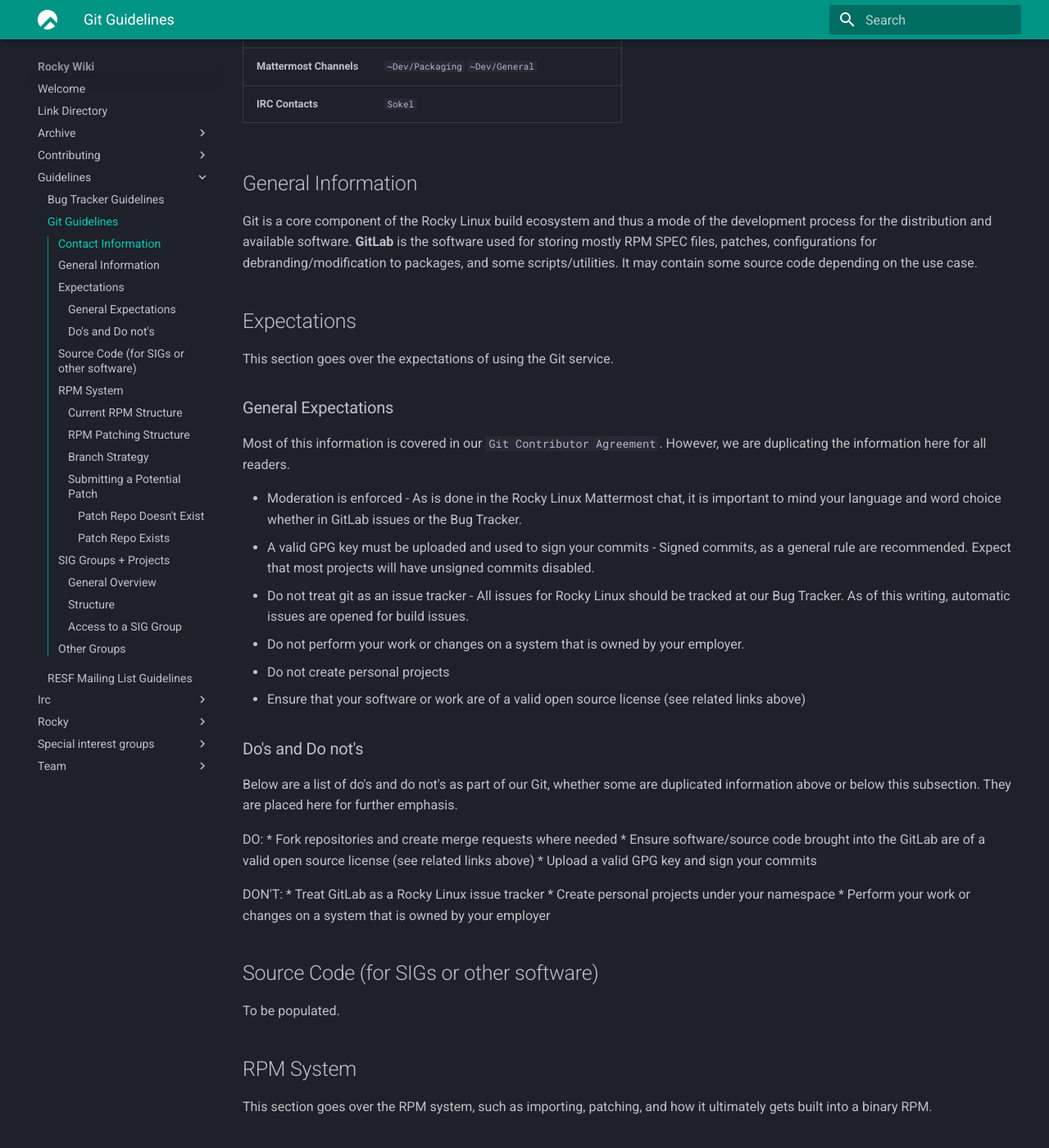
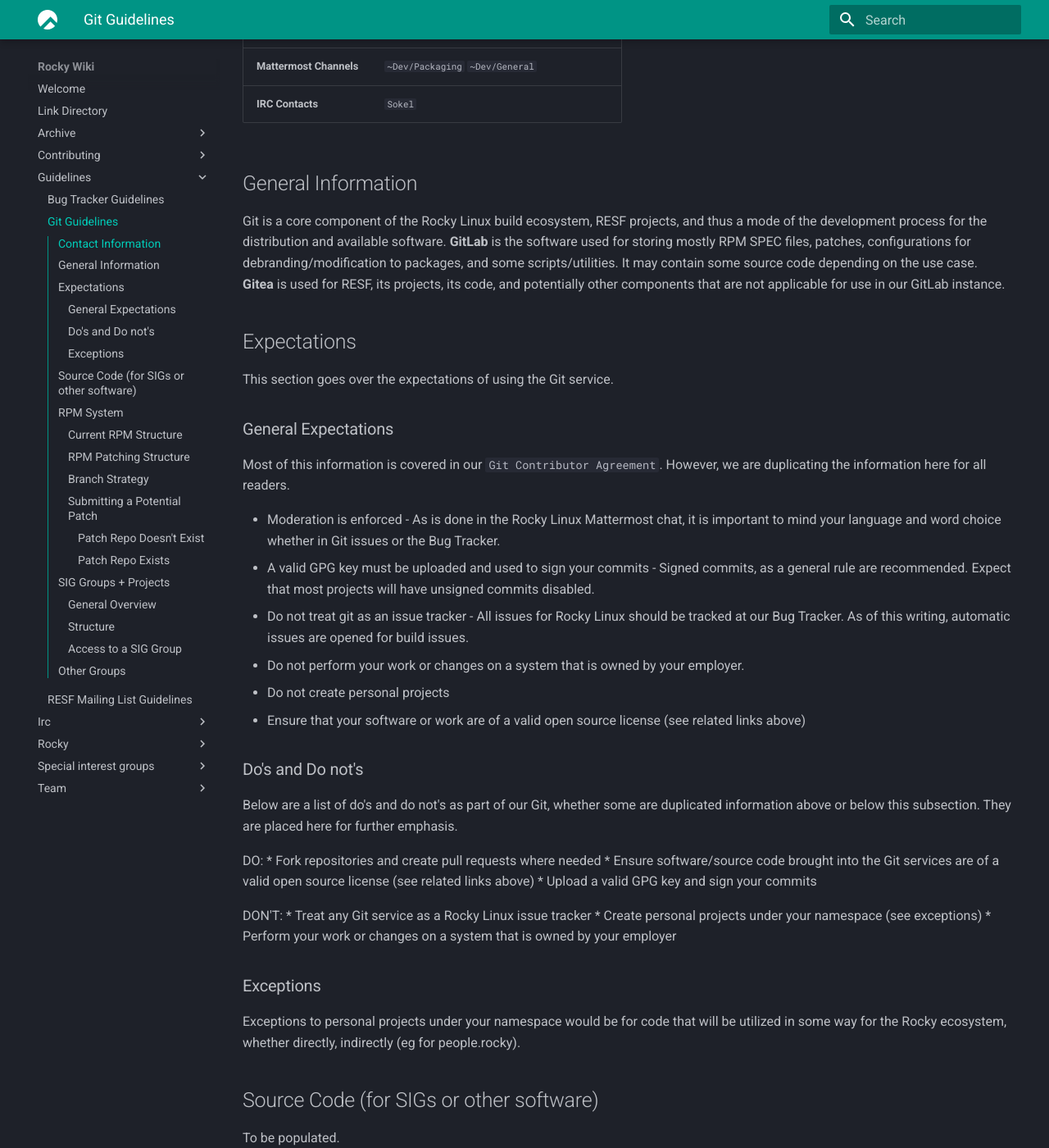
Before and after one commit to rocky-linux/wiki.rockylinux.org, an MkDocs documentation site: the page built from docs/guidelines/git_guidelines.md, in a window 1280 px wide and 1400 px high, scrolled down 405 px. Shown: the whole window at 82% size. Built offline with MkDocs 1.6.1 and Material for MkDocs 9.7.7, drawn with Linux system fonts in a browser that asks for light colours.

Commit message:
start awx guidelines

```diff
--- a/docs/guidelines/git_guidelines.md
+++ b/docs/guidelines/git_guidelines.md
@@ -14,7 +14,7 @@
 
 ## General Information
 
-Git is a core component of the Rocky Linux build ecosystem and thus a mode of the development process for the distribution and available software. **GitLab** is the software used for storing mostly RPM SPEC files, patches, configurations for debranding/modification to packages, and some scripts/utilities. It may contain some source code depending on the use case.
+Git is a core component of the Rocky Linux build ecosystem, RESF projects, and thus a mode of the development process for the distribution and available software. **GitLab** is the software used for storing mostly RPM SPEC files, patches, configurations for debranding/modification to packages, and some scripts/utilities. It may contain some source code depending on the use case. **Gitea** is used for RESF, its projects, its code, and potentially other components that are not applicable for use in our GitLab instance.
 
 ## Expectations
 
@@ -24,7 +24,7 @@
 
 Most of this information is covered in our `Git Contributor Agreement`. However, we are duplicating the information here for all readers.
 
-* Moderation is enforced - As is done in the Rocky Linux Mattermost chat, it is important to mind your language and word choice whether in GitLab issues or the Bug Tracker.
+* Moderation is enforced - As is done in the Rocky Linux Mattermost chat, it is important to mind your language and word choice whether in Git issues or the Bug Tracker.
 * A valid GPG key must be uploaded and used to sign your commits - Signed commits, as a general rule are recommended. Expect that most projects will have unsigned commits disabled.
 * Do not treat git as an issue tracker - All issues for Rocky Linux should be tracked at our Bug Tracker. As of this writing, automatic issues are opened for build issues.
 * Do not perform your work or changes on a system that is owned by your employer.
@@ -36,14 +36,18 @@
 Below are a list of do's and do not's as part of our Git, whether some are duplicated information above or below this subsection. They are placed here for further emphasis.
 
 DO:
-* Fork repositories and create merge requests where needed
-* Ensure software/source code brought into the GitLab are of a valid open source license (see related links above)
+* Fork repositories and create pull requests where needed
+* Ensure software/source code brought into the Git services are of a valid open source license (see related links above)
 * Upload a valid GPG key and sign your commits
 
 DON'T:
-* Treat GitLab as a Rocky Linux issue tracker
-* Create personal projects under your namespace
+* Treat any Git service as a Rocky Linux issue tracker
+* Create personal projects under your namespace (see exceptions)
 * Perform your work or changes on a system that is owned by your employer
+
+### Exceptions
+
+Exceptions to personal projects under your namespace would be for code that will be utilized in some way for the Rocky ecosystem, whether directly, indirectly (eg for people.rocky).
 
 ## Source Code (for SIGs or other software)
 
```
Also changed, not shown: docs/contributing/start.md (+2 -2 lines), docs/team/infrastructure/awx_scm_guidelines.md (added, +144 -0 lines).
